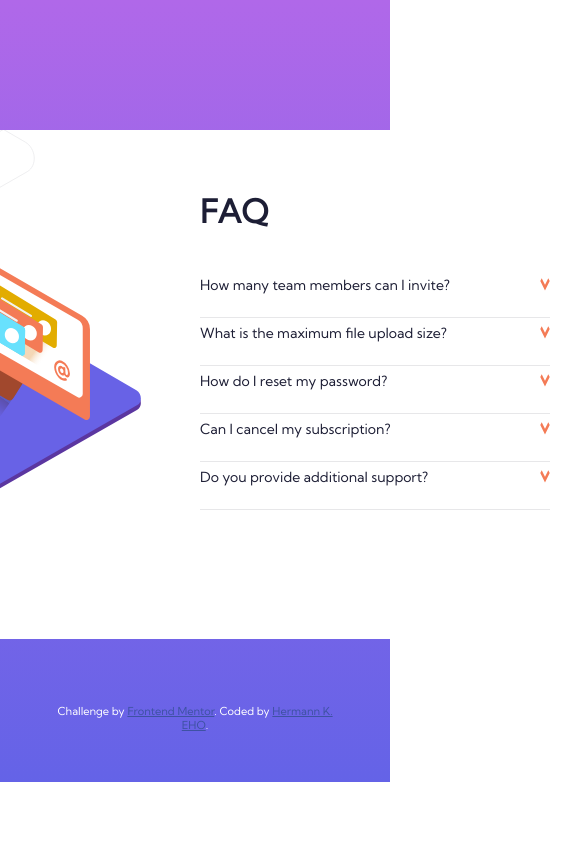
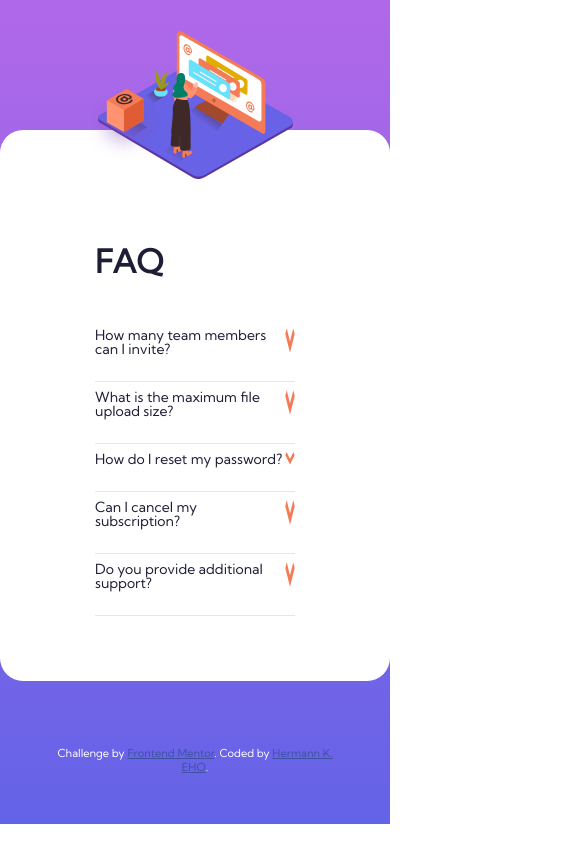
Before and after one commit to hermannleboss/frontendmentor-faq-accordion-card-main, a website built with webpack: page src/index.html in a window 390 px wide. Shown: the top 844 px of the page, 585 px wide, since content can reach past the window. Built offline with nearby package versions, Linux system fonts and the light colour scheme.

Commit message:
Update of style responsive

```diff
--- a/src/index.html
+++ b/src/index.html
@@ -25,7 +25,7 @@
 <body>
 
 <div class="main">
-    <div class="grid grid__col--2 card">
+    <div class="grid grid--lg__col--2 card">
         <div class="card__illustration">
             <img src="images/illustration-box-desktop.svg" alt="" class="card__illustration__box">
         </div>
--- a/src/sass/components/_accordion.scss
+++ b/src/sass/components/_accordion.scss
@@ -2,7 +2,9 @@
   &__element{
     border-bottom: solid $color-light-gray-blue-hsl 1px;
     padding-bottom: 16px;
-    width: 350px;
+    @media (min-width: 1024px) {
+      width: 350px;
+    }
     &__label{
       justify-content: space-between;
       &__arrow{
--- a/src/sass/layout/_card.scss
+++ b/src/sass/layout/_card.scss
@@ -1,44 +1,54 @@
 
 .card {
-  min-height: 509px;
-  min-width: 720px;
-  max-width: 920px;
-  border-radius: 23px;
   background-repeat: no-repeat;
-  background-position: left -520px top -250px;
   background-color: white;
   background-image: url("../images/bg-pattern-desktop.svg");
-  background-size: cover;
+  background-size: contain;
+  border-radius: 23px;
+  background-position: center top -350px;
+
+  @media (min-width: 1024px) {
+    min-height: 509px;
+    min-width: 720px;
+    max-width: 920px;
+    background-position: left -520px top -250px;
+    background-size: cover;
+  }
 
   &__illustration {
     position: relative;
-    left: -15%;
-    width: 100%;
     //background-image: url("../images/bg-pattern-desktop.svg"), url("../images/illustration-woman-online-desktop.svg");
     background-repeat: no-repeat;
-    background-position: right 0px top 100px;
     background-image: url("../images/illustration-woman-online-desktop.svg");
-    background-size: contain;
+    background-size: 50%;
+    background-position: center;
+    width: 100%;
+    min-height: 250px;
+    top: -60%;
 
-    /**/
-    /*&__bg{
-      position: relative;
-      left: -100%;
-      width: 200%;
+    @media (min-width: 1024px) {
+      background-size: contain;
+      background-position: right 0px top 100px;
+      left: -15%;
     }
-    &__woman{
-      position: relative;
-      width: 100%;
-      top: -40%;
-    }*/
+
     &__box {
       position: relative;
-      width: 40%;
-      top: 40%;
+      width: 20%;
+      top: 43%;
+      left: 22%;
+      @media (min-width: 1024px) {
+        width: 40%;
+        top: 40%;
+      }
     }
   }
 
   &__content {
     padding: 65px 95px;
+    margin-top: -200px;
+    @media (min-width: 1024px) {
+      padding: 65px 95px;
+    }
   }
 }
```
Also changed, not shown: README.md.
